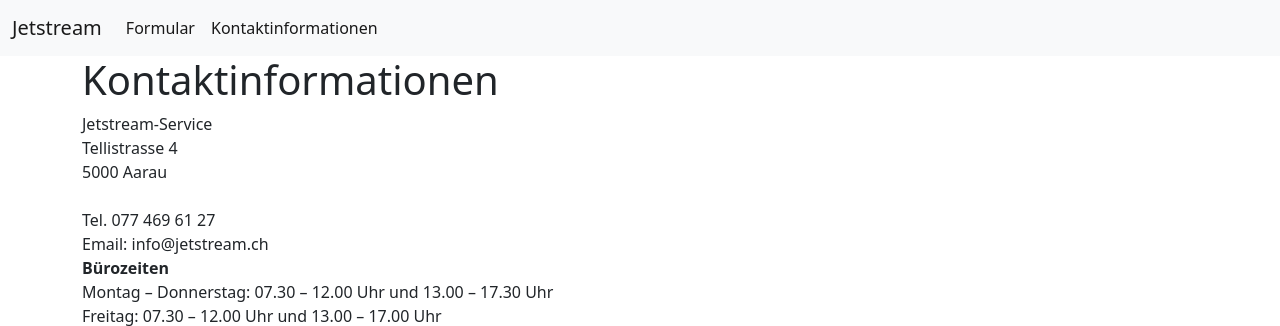
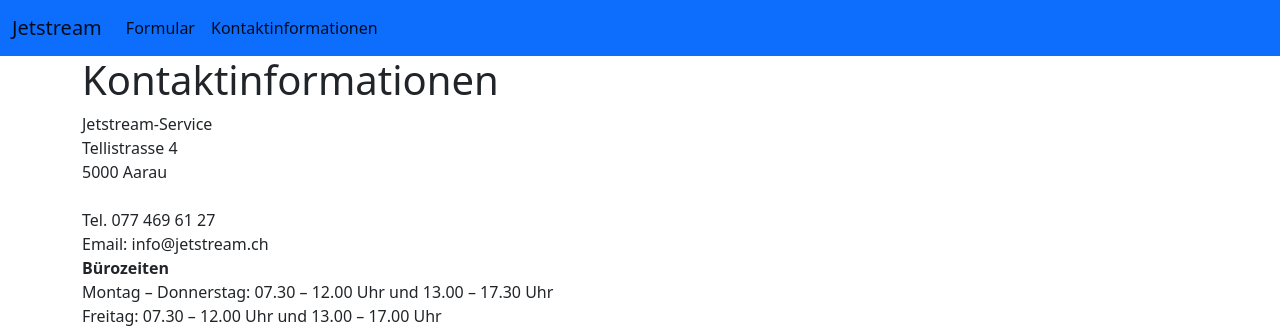
Before and after one commit to alexanderternst/M294-WebseiteBootstrap, a plain HTML site: page Kontaktinformationen.html in a window 1280 px wide. Shown: the top 326 px of the page. Drawn offline with nearby package versions, Linux system fonts and the light colour scheme.

Commit message:
Kontaktinformationen V1.3

```diff
--- a/Kontaktinformationen.html
+++ b/Kontaktinformationen.html
@@ -12,7 +12,7 @@
 </head>
 
 <body>
-    <nav class="navbar navbar-expand-lg navbar-light bg-light">
+    <nav class="navbar navbar-expand-lg nav-dark bg-primary">
         <div class="container-fluid">
             <a class="navbar-brand" href="Landingpage.html">Jetstream</a>
             <button class="navbar-toggler" type="button" data-bs-toggle="collapse" data-bs-target="#navbarNavAltMarkup"
@@ -45,9 +45,11 @@
 
             <b>Standort</b><br>
             <iframe
-            src="https://www.google.com/maps/embed?pb=!1m18!1m12!1m3!1d2700.8780315265594!2d8.0512144!3d47.394812599999995!2m3!1f0!2f0!3f0!3m2!1i1024!2i768!4f13.1!3m3!1m2!1s0x47903be52767abcf%3A0x687f83c0cccff041!2sTellistrasse%204%2C%205000%20Aarau!5e0!3m2!1sde!2sch!4v1660387837428!5m2!1sde!2sch"
-            width="600" height="450" style="border:0;" allowfullscreen="" loading="lazy" referrerpolicy="no-referrer-when-downgrade"></iframe>
+                src="https://www.google.com/maps/embed?pb=!1m18!1m12!1m3!1d2700.8780315265594!2d8.0512144!3d47.394812599999995!2m3!1f0!2f0!3f0!3m2!1i1024!2i768!4f13.1!3m3!1m2!1s0x47903be52767abcf%3A0x687f83c0cccff041!2sTellistrasse%204%2C%205000%20Aarau!5e0!3m2!1sde!2sch!4v1660387837428!5m2!1sde!2sch"
+                width="600" height="450" style="border:0;" allowfullscreen="" loading="lazy"
+                referrerpolicy="no-referrer-when-downgrade"></iframe>
         </p>
     </div>
-        </body>
+</body>
+
 </html>
```
